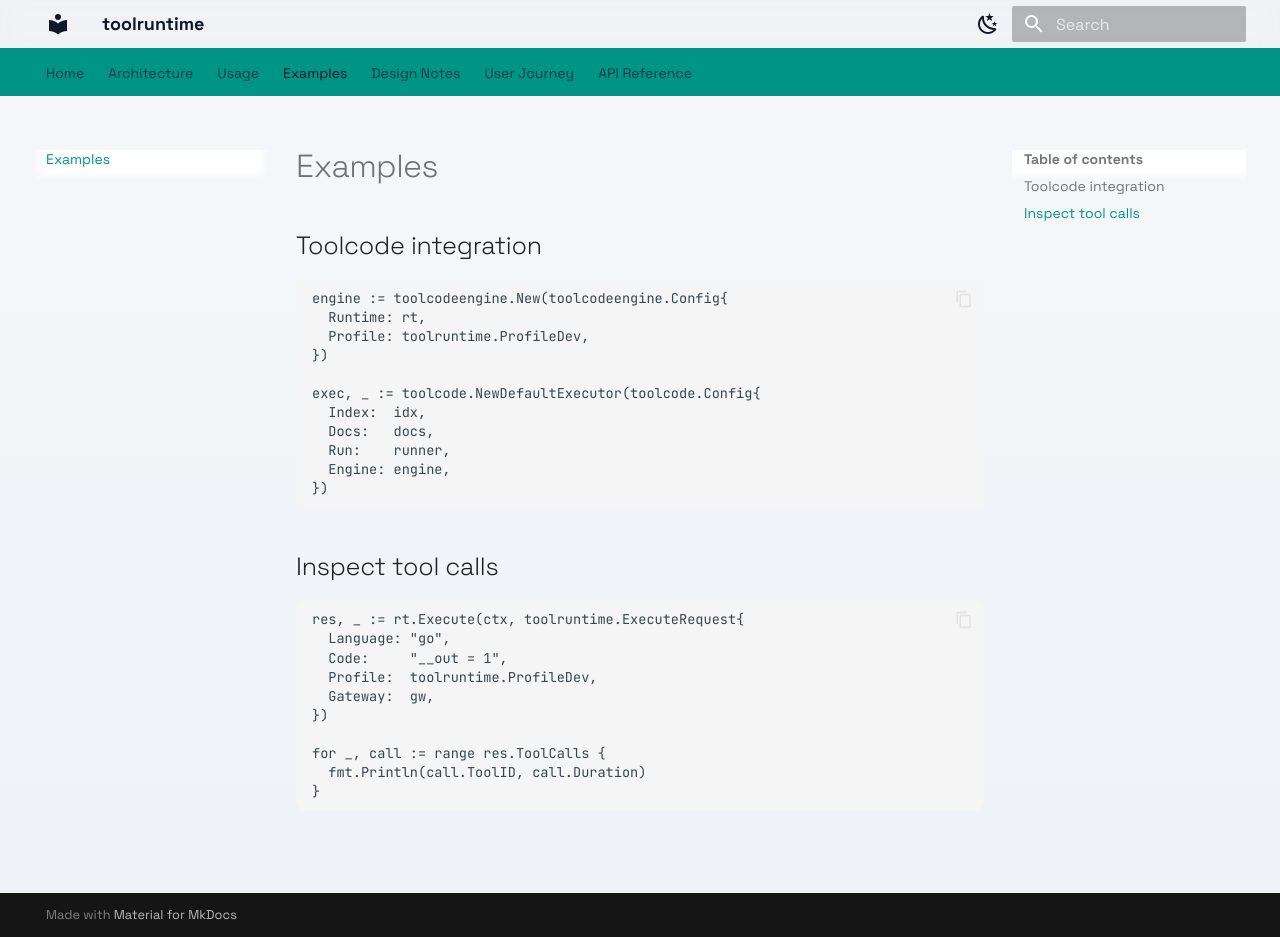
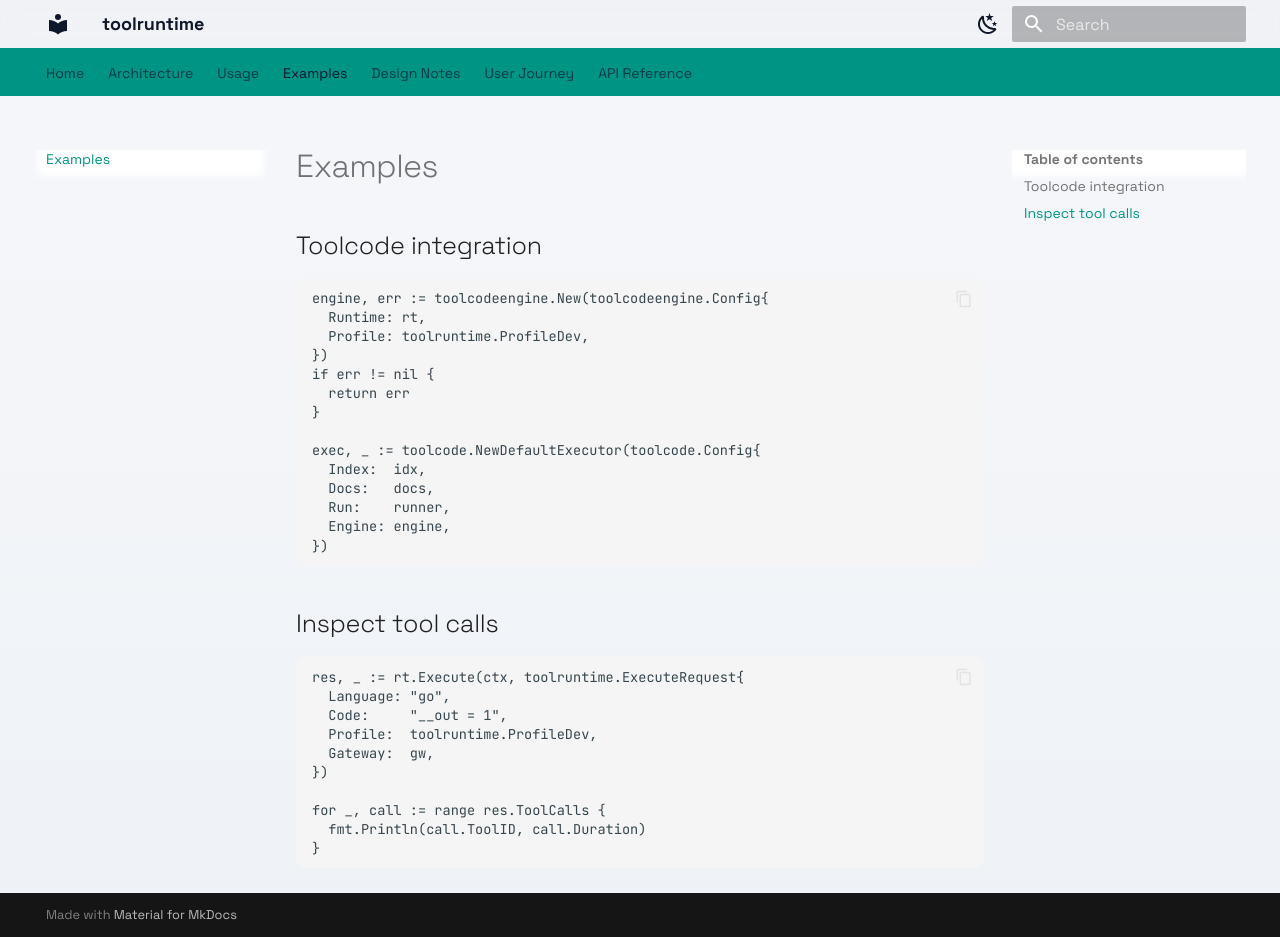
Before and after one commit to jonwraymond/toolruntime, an MkDocs documentation site: the page built from docs/examples.md, in a window 1280 px wide and 937 px high. Built offline with MkDocs 1.6.1 and Material for MkDocs 9.7.7, drawn with Linux system fonts in a browser that asks for light colours.

Commit message:
fix: return error from toolcodeengine.New

````diff
--- a/docs/examples.md
+++ b/docs/examples.md
@@ -3,10 +3,13 @@
 ## Toolcode integration
 
 ```go
-engine := toolcodeengine.New(toolcodeengine.Config{
+engine, err := toolcodeengine.New(toolcodeengine.Config{
   Runtime: rt,
   Profile: toolruntime.ProfileDev,
 })
+if err != nil {
+  return err
+}
 
 exec, _ := toolcode.NewDefaultExecutor(toolcode.Config{
   Index:  idx,
````
Also changed, not shown: README.md (+4 -1 lines), docs/user-journey.md (+4 -1 lines), 4 other files.
